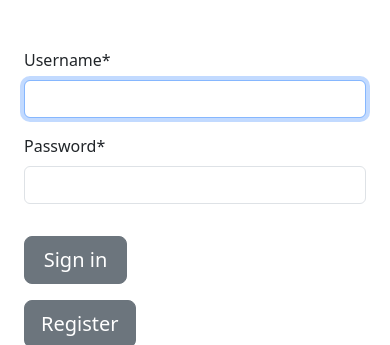
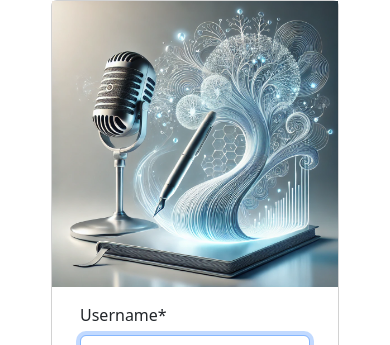
Before and after one commit to sarumaj/MindPen, a Django app: page / in a window 390 px wide; the page is wider, and only the part inside the window is pictured. Shown: the top 345 px of that part. Run offline with Django 4.2, Linux system fonts and the light colour scheme; some libraries are stand-ins or nearby versions.

Commit message:
login page upgraded

```diff
--- a/users/templates/users/login.html
+++ b/users/templates/users/login.html
@@ -2,11 +2,13 @@
 {% load static %}
 {% load crispy_forms_tags %}
 {% block content %}
-<div class="row">
-    <!--Login-form-->
-    <div class="col-xl-4 col-lg-4 col-sm-4">
-        <div class="container mt-5">
-            <!--Showing one-time-alert message-->
+<div class="d-flex justify-content-center align-items-center 100vh">
+    <div class="card" style="width: 18rem">
+        <img src="{% static 'users/login.png' %}">
+
+        <div class="card-body">
+            <div class="container">
+<!--                 Showing one-time-alert message -->
                 {% if messages %}
                 {% for message in messages %}
                 <div class="alert alert-{{ message.tags }}">
@@ -14,19 +16,23 @@
                 </div>
                 {% endfor %}
                 {% endif %}
+
                 <form method="POST">
                     {% csrf_token %}
                     {{ form|crispy }}
-                <button class="btn btn-secondary btn-lg mt-3" type="submit"
-                        style="width: 103px">Sign in
-                </button>
+                    <div class="d-grid gap-2">
+                      <button class="btn btn-secondary" type="submit">Sign in</button>
+                    </div>
+
                 </form>
-            <!--Link to registration -->
-            <a class="btn btn-secondary btn-lg mt-3" href="{% url 'register' %}">Register</a>
+
+                <!-- registration link-->
+                <div class="d-grid gap-2">
+                  <a class="btn btn-primary mt-2" href="{% url 'register' %}">Sign up</a>
                 </div>
             </div>
-    <div class="col-xl-8 col-lg-8 col-sm-8">
-        <img src="{% static 'users/login.png' %}" height="521" width="818">
         </div>
     </div>
+</div>
+
 {% endblock content %}
```
Also changed, not shown: db.sqlite3, users/static/users/login.png (added), users/static/users/logme.png (deleted). Lines whose indentation alone changed are shown as unchanged.
